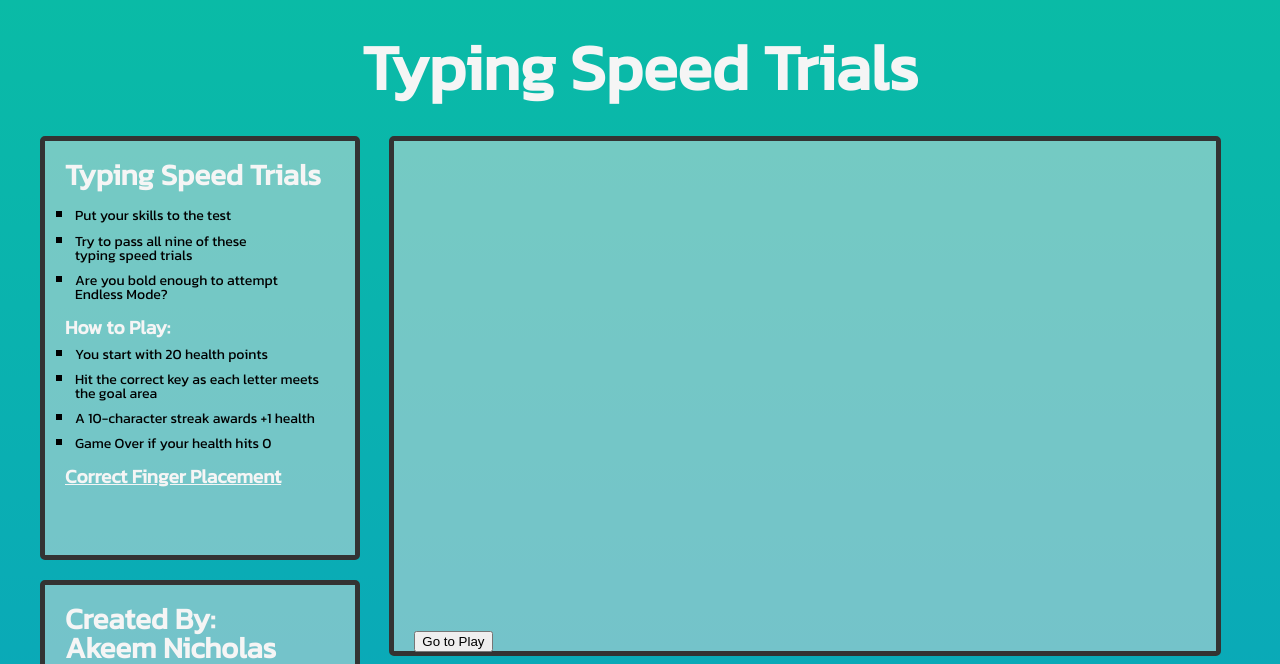
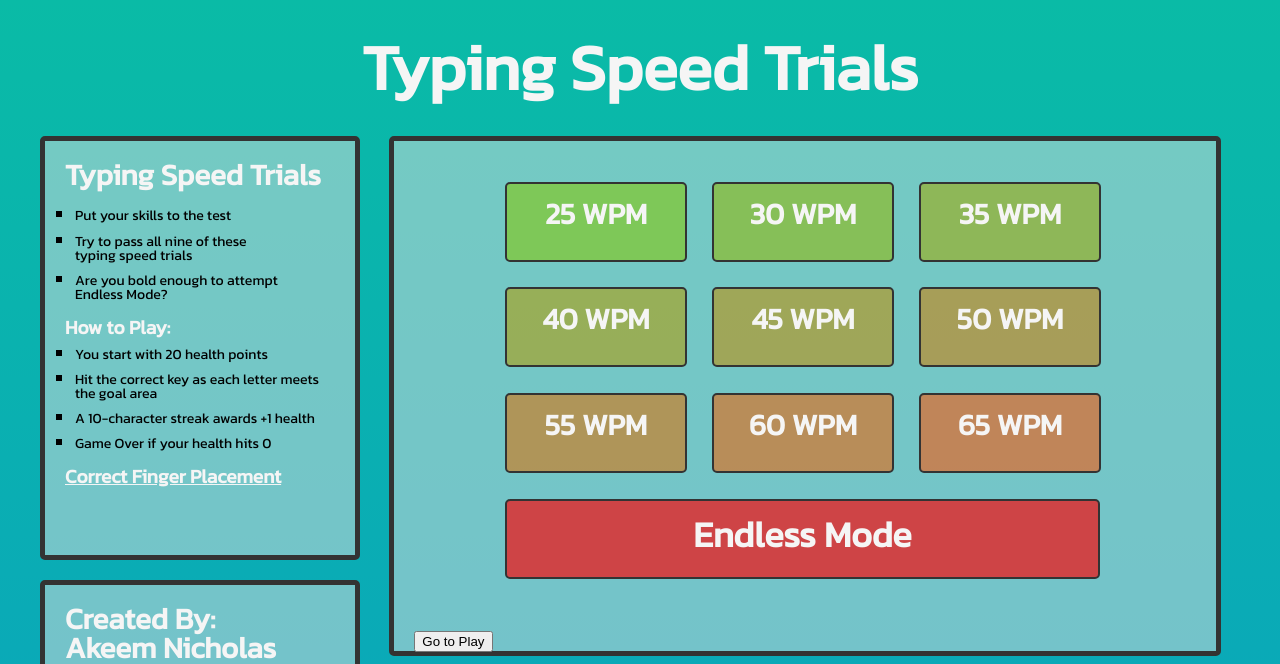
Before and after one commit to anicholas4747/Typing-Speed-Trials, a website built with webpack: page index.html in a window 1280 px wide. Shown: the top 664 px of the page. Built offline with nearby package versions, Linux system fonts and the light colour scheme.

```diff
--- a/src/scripts/screens/play_screen.js
+++ b/src/scripts/screens/play_screen.js
@@ -2,6 +2,11 @@
 
 export const renderPlayScreen = () => {
   const screen = document.getElementById("screen");
+
+
+
+
+
   console.log("reached play");
   const button = document.createElement("button");
   button.textContent = "Go to Results"
--- a/src/scripts/screens/trials_screen.js
+++ b/src/scripts/screens/trials_screen.js
@@ -2,6 +2,36 @@
 
 export const renderTrialsScreen = () => {
   const screen = document.getElementById("screen");
+
+  const trialsDiv = document.createElement("div");
+  trialsDiv.id = "trials-div";
+  screen.appendChild(trialsDiv);
+
+  for (let wpm = 25; wpm <= 65; wpm = wpm + 5) {
+    const trial = document.createElement("h2");
+    trial.textContent = `${wpm} WPM`;
+    trial.classList.add("trials");
+    const red = 60+ (wpm * 3);
+    const green = 275 - (wpm * 3);
+    trial.style.backgroundColor = `rgba(${red}, ${green}, 0, 0.55)`;
+
+    trialsDiv.appendChild(trial);
+
+    if (wpm === 65) {
+      const endless = document.createElement("h2");
+      endless.textContent = `Endless Mode`;
+      endless.classList.add("trials");
+      endless.style.backgroundColor = `rgba(255, 0, 0, 0.65)`;
+      endless.style.width = "95%";
+      endless.style.fontSize = "2.8vw";
+
+      trialsDiv.appendChild(endless);
+    }
+  }
+
+
+
+
   console.log("reached trials");
   const button = document.createElement("button");
   button.textContent = "Go to Play"
--- a/src/styles/main.css
+++ b/src/styles/main.css
@@ -109,10 +109,16 @@
 #screen {
   height: 65vh;
   margin-bottom: 0;
+  position: relative;
 }
 
-#screen div {
+#screen div.show-modal {
   z-index: 2;
+  position: absolute;
+  top: 0;
+  bottom: 0;
+  right: 0;
+  left: 0;
   width: 100%;
   height: 100%;
   display: flex;
@@ -129,6 +135,7 @@
 
 .hidden {
   opacity: 0%;
+  height: 0;
 }
 
 .show-modal {
@@ -201,6 +208,7 @@
 }
 
 #under-screen {
+  position: relative;
   display: flex;
   margin-left: 20px;
   width: 100%;
@@ -231,3 +239,28 @@
 input[type=range] {
   margin: 0 15px;
 }
+
+#trials-div {
+  position: relative;
+  top: 1vh;
+  margin: 0 auto;
+  width: 80%;
+  height: 100%;
+}
+
+.trials {
+  cursor: pointer;
+  box-sizing: border-box;
+  display: inline-block;
+  width: 29%;
+  height: 10vh;
+  border: 2px solid #333;
+  border-radius: 5px;
+  padding-top: 2vh;
+  margin: 1vw;
+  text-align: center;
+}
+
+.trials:hover {
+  text-decoration: underline;
+}
```
Also changed, not shown: src/scripts/screens/results_screen.js (+7 -0 lines).
